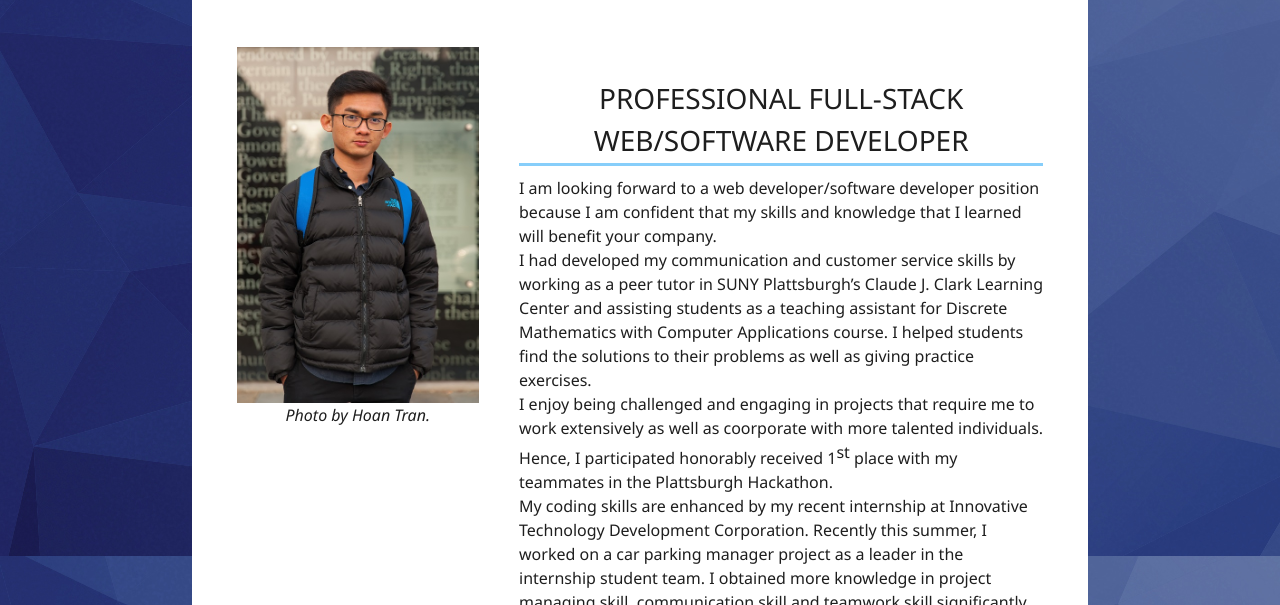
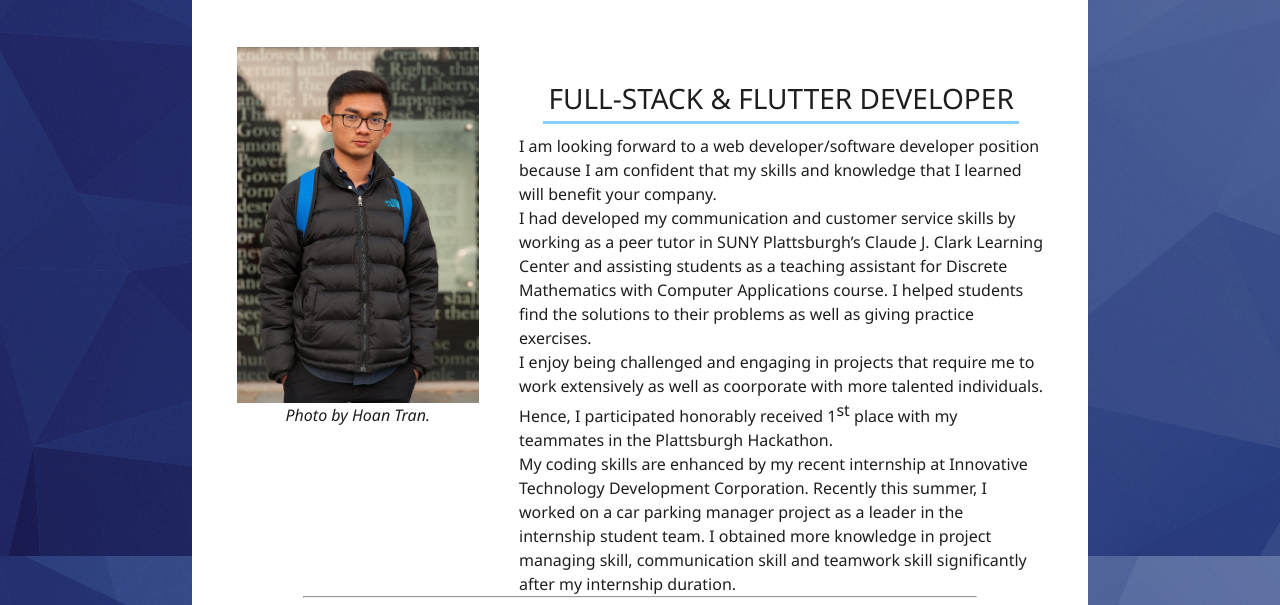
Before and after one commit to nthungdev/nthungdev.github.io, a plain HTML site: page index.html in a window 1280 px wide. Shown: the part 212-817 px from the top of the page. Drawn offline with Linux system fonts and the light colour scheme.

Commit message:
Update index.html

```diff
--- a/index.html
+++ b/index.html
@@ -39,7 +39,7 @@
 				<aside>
 					<section>
 						<h2 class="center">
-							Professional full-stack web/software developer
+							Full-stack & Flutter Developer
 						</h2>
 
 						<p>
```
